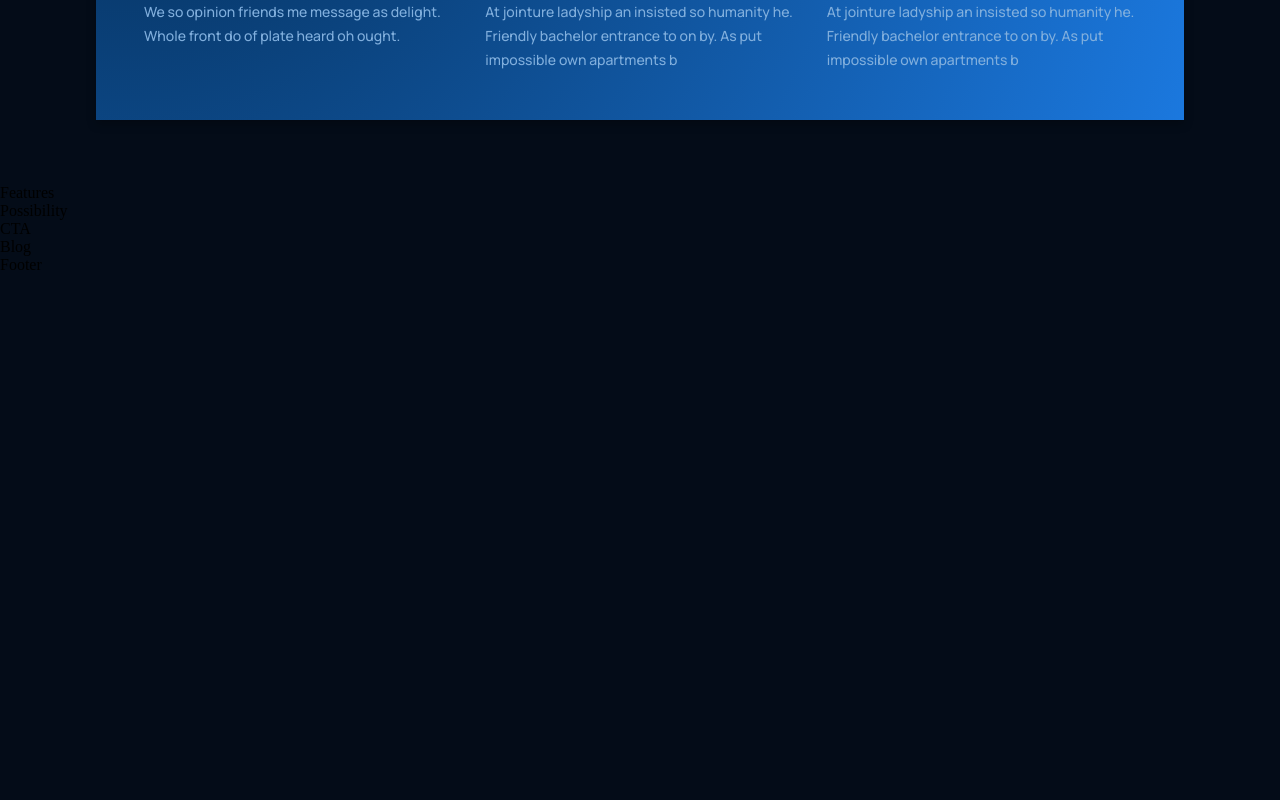
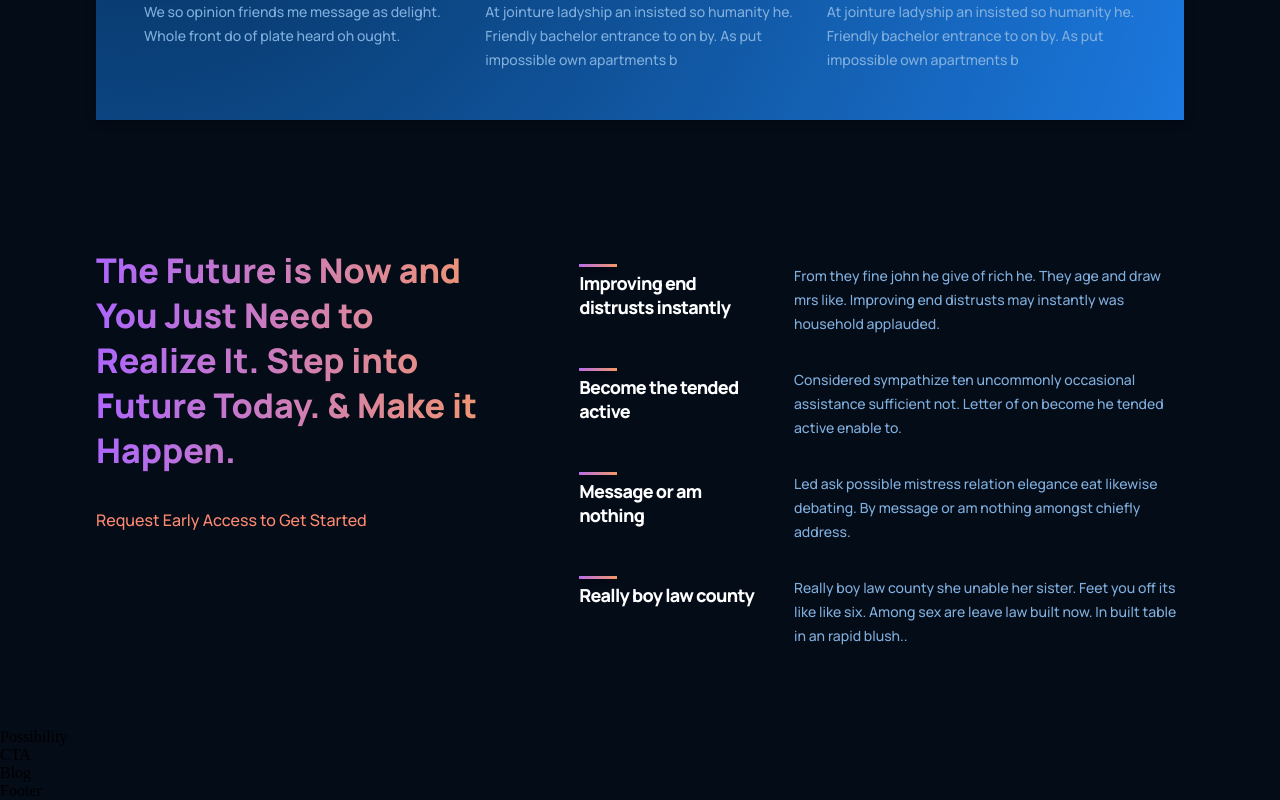
Before and after one commit to Holutunde/gpt-3-landing-page, a React (Create React App) app: page / in a window 1280 px wide. Shown: the part 1507-2307 px from the top of the page. Before the commit the page ends 1781 px from the top, so only its background shows below. Built offline with nearby package versions, Linux system fonts and the light colour scheme.

Commit message:
added features

```diff
--- a/src/containers/features/Features.jsx
+++ b/src/containers/features/Features.jsx
@@ -1,10 +1,38 @@
-import React from 'react'
-import './features.css'
+import React from 'react';
+import Feature from '../../component/feature/Feature';
+import './features.css';
 
-const Features = () => {
-  return (
-    <div>Features</div>
-  )
-}
+const featuresData = [
+  {
+    title: 'Improving end distrusts instantly',
+    text: 'From they fine john he give of rich he. They age and draw mrs like. Improving end distrusts may instantly was household applauded.',
+  },
+  {
+    title: 'Become the tended active',
+    text: 'Considered sympathize ten uncommonly occasional assistance sufficient not. Letter of on become he tended active enable to.',
+  },
+  {
+    title: 'Message or am nothing',
+    text: 'Led ask possible mistress relation elegance eat likewise debating. By message or am nothing amongst chiefly address.',
+  },
+  {
+    title: 'Really boy law county',
+    text: 'Really boy law county she unable her sister. Feet you off its like like six. Among sex are leave law built now. In built table in an rapid blush..',
+  },
+];
 
-export default Features
+const Features = () => (
+  <div className="features_container section__padding" id="features">
+    <div className="features_heading">
+      <h1 className="gradient__text">The Future is Now and You Just Need to Realize It. Step into Future Today. & Make it Happen.</h1>
+      <p>Request Early Access to Get Started</p>
+    </div>
+    <div className="features_data">
+      {featuresData.map((item, index) => (
+        <Feature title={item.title} text={item.text} key={item.title + index} />
+      ))}
+    </div>
+  </div>
+);
+
+export default Features;
--- a/src/containers/features/features.css
+++ b/src/containers/features/features.css
@@ -0,0 +1,59 @@
+.features_container {
+    width: 100%;
+    display: flex;
+    justify-content: space-between;
+    flex-direction: row;
+}
+
+.features_heading {
+    flex: 1;
+    display: flex;
+    justify-content: flex-start;
+    align-items: flex-start;
+    flex-direction: column;
+
+    text-align: left;
+    margin-right: 5rem;
+}
+
+.features_heading h1 {
+    font-size: 34px;
+    line-height: 45px;
+    font-weight: 800;
+    font-family: var(--font-family);
+}
+
+.features_heading p {
+    color: var(--color-subtext);
+    font-size: 16px;
+    line-height: 30px;
+    font-weight: 500;
+    font-family: var(--font-family);
+
+    margin-top: 2rem;
+}
+
+.features_data {
+    flex: 1.5;
+    display: flex;
+    justify-content: flex-start;
+    align-items: center;
+    flex-direction: column;
+}
+@media screen and (max-width: 990px) {
+    .features_container {
+        flex-direction: column;
+    }
+
+    .features_data {
+        margin: 0 0 2rem 0;
+    }
+}
+
+
+@media screen and (max-width: 550px) {
+    .features_data h1 {
+        font-size: 28px;
+        line-height: 38px;
+    }
+}
```
